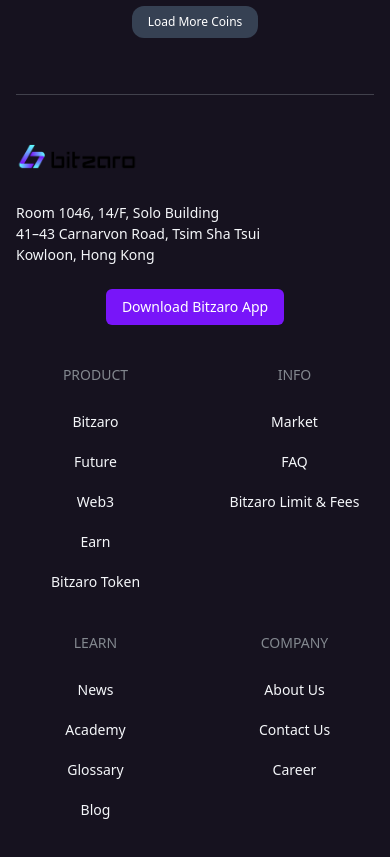
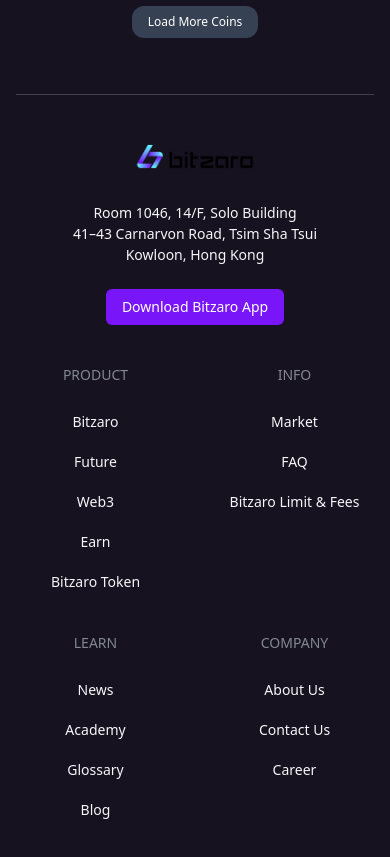
Before and after one commit to elnobrianardi/bitzaro-chainup-demo, a React (Vite) app in the folder landingpage/: page /spot in a window 390 px wide. Shown: the part 1420-2277 px from the top of the page. Built offline with nearby package versions, Linux system fonts and the light colour scheme.

Commit message:
fix footer layout

```diff
--- a/landingpage/src/components/InsightSectionDark.jsx
+++ b/landingpage/src/components/InsightSectionDark.jsx
@@ -31,14 +31,14 @@
   return (
     <footer className="max-w-full mx-auto justify-evenly py-10 flex md:flex-row flex-col gap-10 border-t border-[#83888F]/40">
       {/* Logo + Address + Button */}
-      <div className="flex flex-col gap-6 items-start md:text-left">
+      <div className="flex flex-col gap-6 items-center md:items-start self-center">
         <img
           className="w-[122px] h-auto"
           alt="Bitzaro logo"
           src={bitzaroLogoBlack}
         />
 
-        <address className="font-medium text-[#F5F7FA] text-sm leading-[21px] not-italic">
+        <address className="font-medium text-[#F5F7FA] text-sm leading-[21px] not-italic text-center md:text-left">
           Room 1046, 14/F, Solo Building
           <br />
           41–43 Carnarvon Road, Tsim Sha Tsui
--- a/landingpage/src/components/InsightsSectionWhite.jsx
+++ b/landingpage/src/components/InsightsSectionWhite.jsx
@@ -31,7 +31,7 @@
   return (
     <footer className="max-w-full mx-auto justify-evenly py-10 flex md:flex-row flex-col gap-10">
       {/* Logo + Address + Button */}
-      <div className="flex flex-col gap-6 items-start md:text-left">
+      <div className="flex flex-col gap-6 items-center md:items-start md:text-left self-center">
         <img
           className="w-[122px] h-auto"
           alt="Bitzaro logo"
@@ -46,7 +46,7 @@
           Kowloon, Hong Kong
         </address>
 
-        <button className="w-fit self-center md:self-start px-4 py-2 bg-[#7815F9] rounded-md text-white text-sm font-medium hover:bg-opacity-90 transition-colors">
+        <button className="w-fit md:self-start px-4 py-2 bg-[#7815F9] rounded-md text-white text-sm font-medium hover:bg-opacity-90 transition-colors">
           Download Bitzaro App
         </button>
       </div>
```
